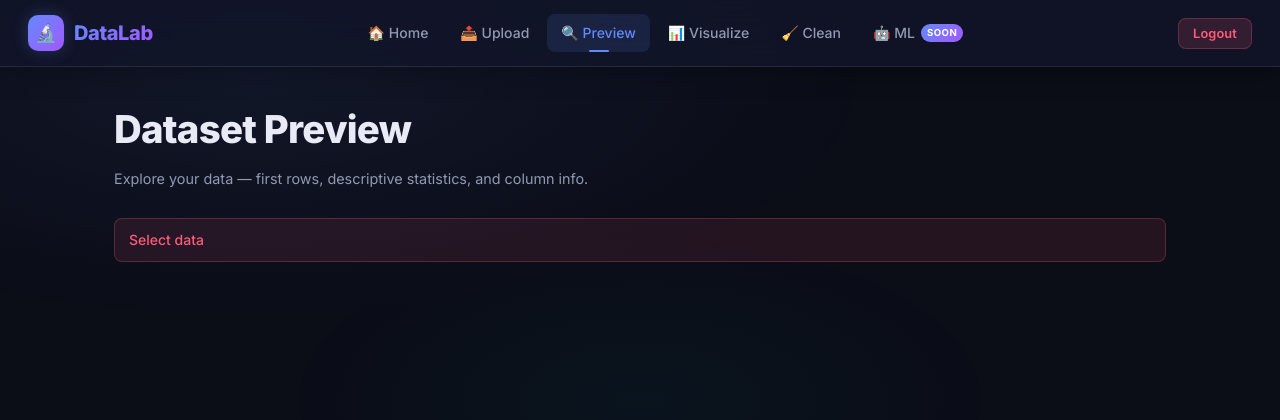
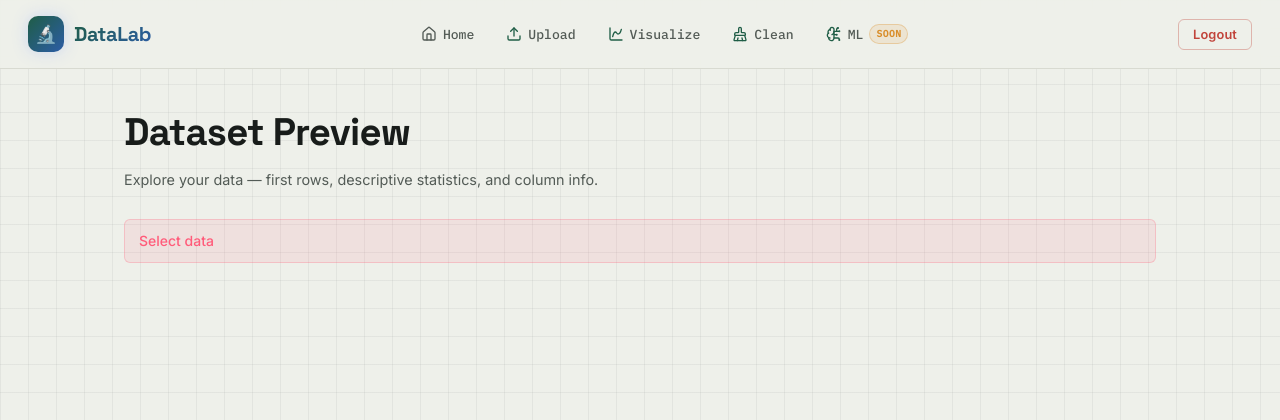
Before and after one commit to ANIKET-DEV1/DataLab, a FastAPI app: page /preview in a window 1280 px wide. Shown: the top 420 px of the page. Run offline with FastAPI, Linux system fonts and the light colour scheme; parts of the project's set-up code (start-up, migrations or seed data) failed here and were passed over.

Commit message:
Using Lucide Icon to add icon in UI

```diff
--- a/frontend/templates/clean.html
+++ b/frontend/templates/clean.html
@@ -6,6 +6,7 @@
     <title>DataLab — Clean Workspace</title>
     <meta name="description" content="Clean, rename and transform your dataset columns in DataLab.">
     <link rel="stylesheet" href="/static/css/style.css">
+    <link rel="stylesheet" href="/static/css/datalab-ledger-theme.css">
     <style>
         /* ── Sidebar Layout ── */
         .clean-layout {
--- a/frontend/templates/ml.html
+++ b/frontend/templates/ml.html
@@ -6,6 +6,7 @@
     <title>DataLab — ML Studio (Coming Soon)</title>
     <meta name="description" content="Machine Learning studio coming soon to DataLab.">
     <link rel="stylesheet" href="/static/css/style.css">
+    <link rel="stylesheet" href="/static/css/datalab-ledger-theme.css">
     <style>
         /* ── Hero ── */
         .ml-hero {
--- a/frontend/templates/preview.html
+++ b/frontend/templates/preview.html
@@ -5,7 +5,9 @@
     <meta name="viewport" content="width=device-width, initial-scale=1.0">
     <title>DataLab — Preview</title>
     <meta name="description" content="Preview your dataset statistics and structure in DataLab.">
+        <script src="https://unpkg.com/lucide@latest"></script>
     <link rel="stylesheet" href="/static/css/style.css">
+    <link rel="stylesheet" href="/static/css/datalab-ledger-theme.css">
     <style>
         .section-label {
             display: flex;
@@ -39,12 +41,11 @@
         <span class="brand-name">DataLab</span>
     </a>
     <div class="nav-links">
-        <a href="/" class="nav-link">🏠 Home</a>
-        <a href="/upload" class="nav-link">📤 Upload</a>
-        <a href="/preview" class="nav-link active">🔍 Preview</a>
-        <a href="/visualize" class="nav-link">📊 Visualize</a>
-        <a href="/clean" class="nav-link">🧹 Clean</a>
-        <a href="/ml" class="nav-link">🤖 ML <span class="nav-badge">Soon</span></a>
+        <a href="/" class="nav-link"><i data-lucide="house" style="width:16px;"></i> Home</a>
+                <a href="/upload" class="nav-link"><i data-lucide="Upload" style="width:16px;color:#1F5D46;"></i> Upload</a>
+        <a href="/visualize" class="nav-link"><i data-lucide="ChartSpline" style="width:16px;color:#1F5D46;"></i> Visualize</a>
+        <a href="/clean" class="nav-link"><i data-lucide="BrushCleaning" style="width:16px;color:#1F5D46;"></i> Clean</a>
+        <a href="/ml" class="nav-link"><i data-lucide="BrainCircuit" style="width:16px;color:#1F5D46;"></i> ML <span class="nav-badge">Soon</span></a>
     </div>
     <div class="nav-right">
         <button id="logoutBtn" class="btn btn-danger btn-sm">Logout</button>
@@ -131,5 +132,8 @@
     });
     errorObs.observe(errEl, { attributes: true, attributeFilter: ['style'] });
 </script>
+<script>
+        lucide.createIcons();
+</script>
 </body>
 </html>
--- a/frontend/templates/visualize.html
+++ b/frontend/templates/visualize.html
@@ -7,6 +7,7 @@
     <meta name="description" content="Create beautiful no-code charts from your dataset in DataLab.">
     <script src="https://cdn.jsdelivr.net/npm/chart.js"></script>
     <link rel="stylesheet" href="/static/css/style.css">
+    <link rel="stylesheet" href="/static/css/datalab-ledger-theme.css">
     <style>
         .vis-grid {
             display: grid;
```
Also changed, not shown: frontend/static/js/script.js (+6 -2 lines), frontend/templates/index.html (+12 -6 lines), frontend/templates/upload.html (+11 -6 lines).
